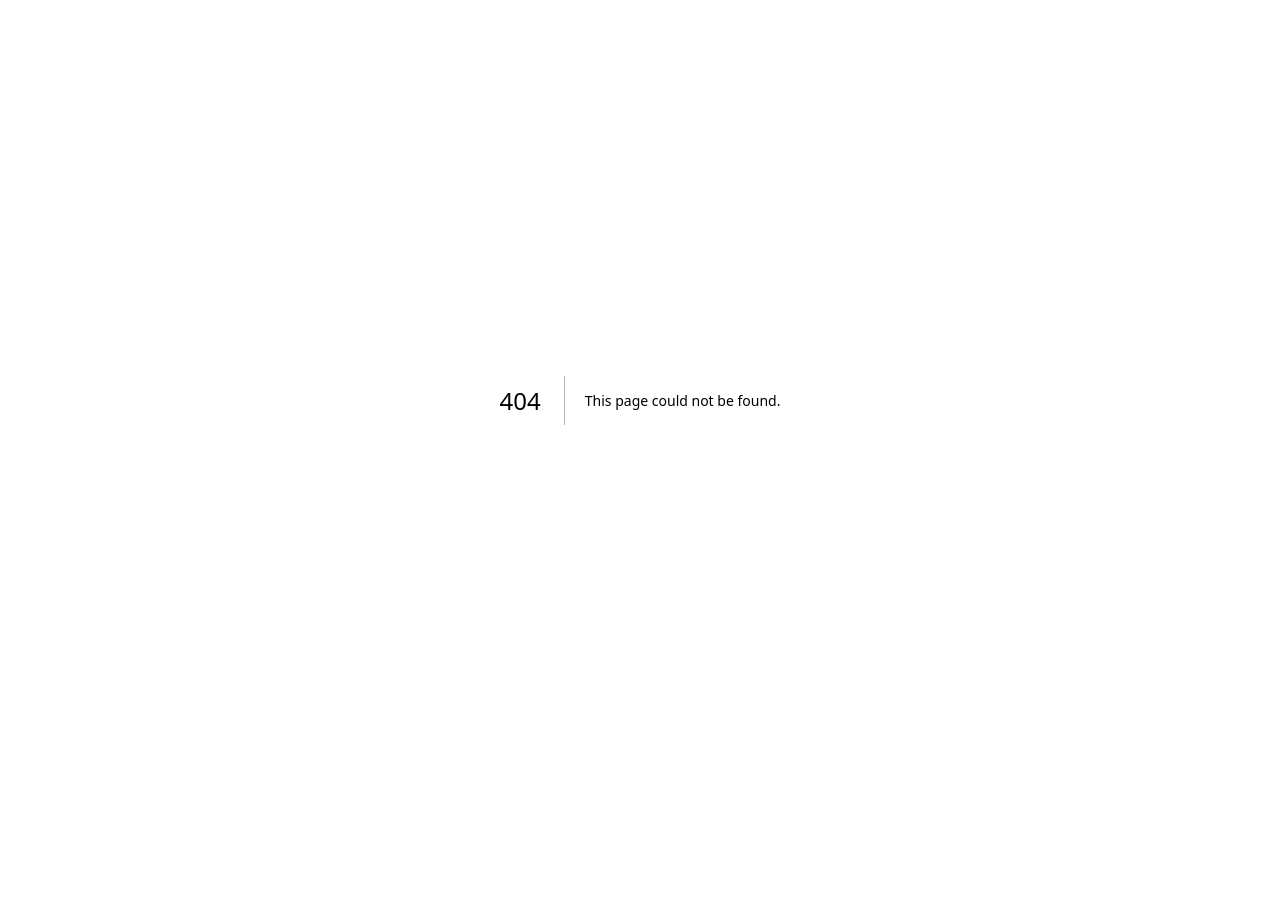
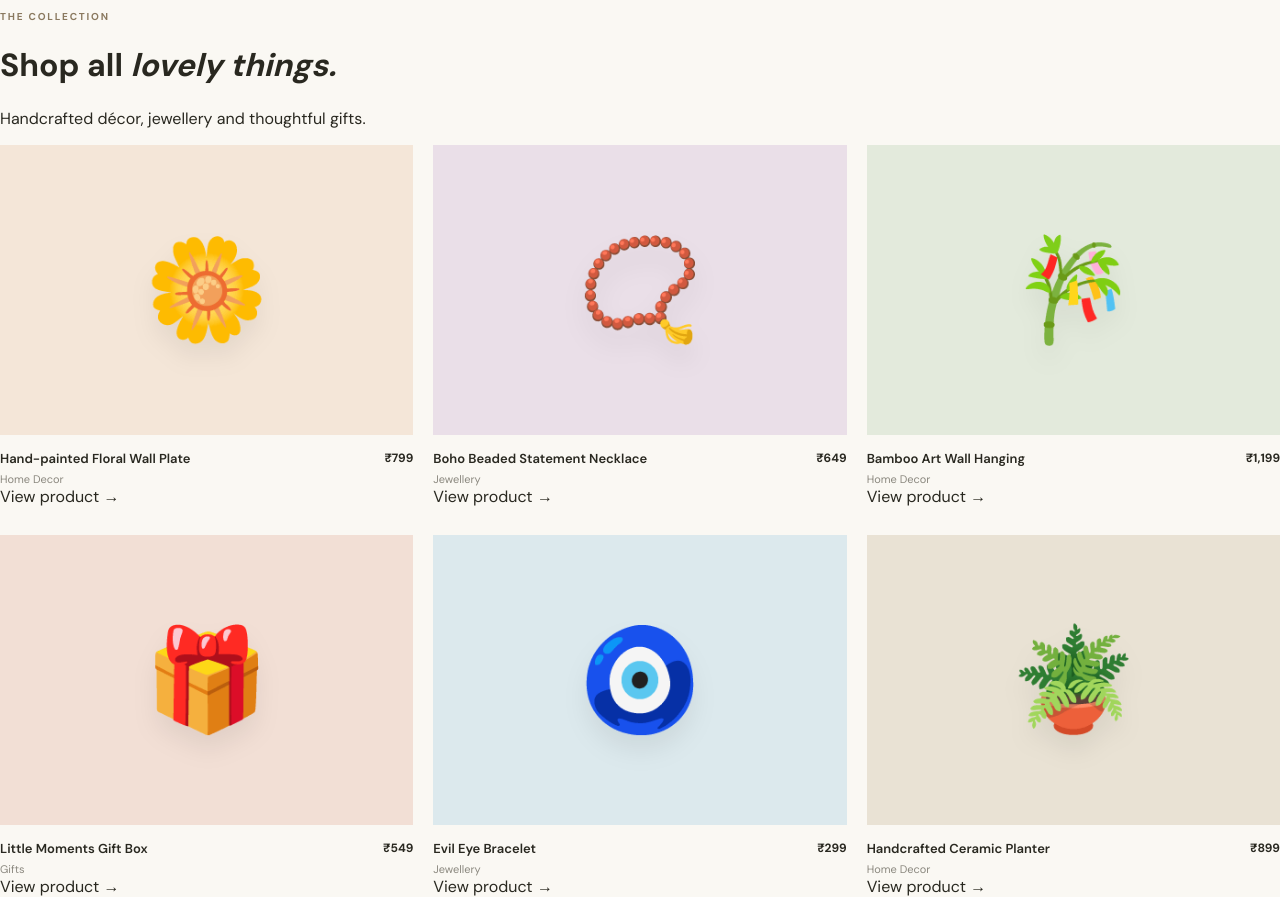
Before and after one commit to Bishopzehel/craftycorners, a Next.js app: page /shop in a window 1280 px wide. Before the commit this address had no page. Before the commit the page ends 800 px from the top, so only its background shows below. Built offline with nearby package versions, Linux system fonts and the light colour scheme; a web font is replaced by a local one.

Commit message:
Add multipage storefront route: app/shop/page.tsx

```diff
--- /dev/null
+++ b/app/shop/page.tsx
@@ -0,0 +1,3 @@
+import Link from 'next/link';
+const items=[['Hand-painted Floral Wall Plate','Home Decor','₹799'],['Boho Beaded Statement Necklace','Jewellery','₹649'],['Bamboo Art Wall Hanging','Home Decor','₹1,199'],['Little Moments Gift Box','Gifts','₹549'],['Evil Eye Bracelet','Jewellery','₹299'],['Handcrafted Ceramic Planter','Home Decor','₹899']];
+export default function Shop(){return <main className="inner-page"><p className="eyebrow">THE COLLECTION</p><h1>Shop all <em>lovely things.</em></h1><p>Handcrafted décor, jewellery and thoughtful gifts.</p><div className="products">{items.map((p,i)=><article className="product" key={p[0]}><div className="product-image" style={{background:['#f4e6d8','#eadfe8','#e3eadc','#f2dfd5','#dce9ed','#e9e2d4'][i]}}><span className="product-emoji">{['🌼','📿','🎋','🎁','🧿','🪴'][i]}</span></div><div className="product-meta"><div><h3>{p[0]}</h3><p>{p[1]}</p></div><strong>{p[2]}</strong></div><Link className="text-link" href={'/products/'+['floral-wall-plate','beaded-necklace','bamboo-wall-hanging','gift-box','evil-eye-bracelet','ceramic-planter'][i]}>View product →</Link></article>)}</div></main>}
```
